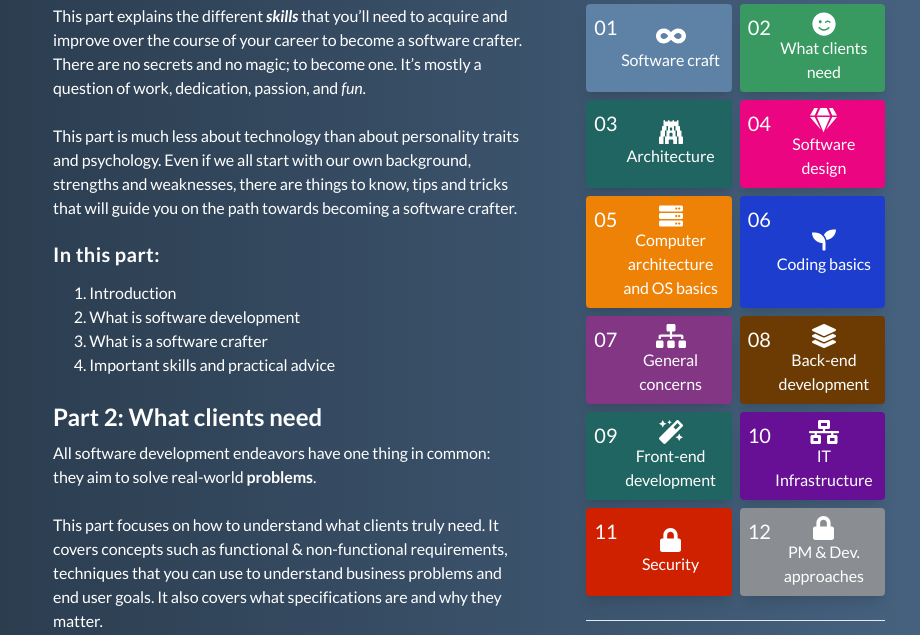
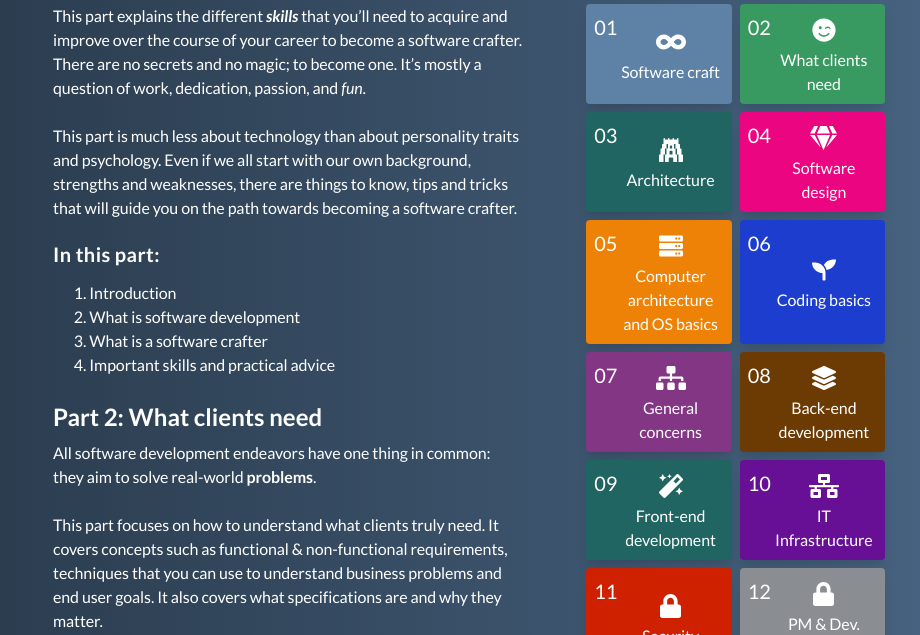
Before and after one commit to dsebastien/dev-concepts-website, a Gatsby site: page /table-of-contents in a window 1280 px wide. Shown: the part 317-952 px from the top of the page, without its empty margins (203-1123 px from the left). Built offline with nearby package versions, Linux system fonts and the light colour scheme; Gatsby itself is replaced by a stand-in of ours; what @tailwindcss/custom-forms would draw is missing.

Commit message:
Worked around FontAwesome icon size issue

```diff
--- a/src/pages/table-of-contents.tsx
+++ b/src/pages/table-of-contents.tsx
@@ -53,7 +53,7 @@ const AboutPage: React.FC<RouteComponentProps> = () => {
                   <div className="h-full rounded bg-devConceptsBlue-400 hover:bg-devConceptsBlue-500 hover:no-underline shadow-lg flex flex-row object-center xg:block py-2 px-2">
                     <div className="text-xl flex xg:block items-center lg:items-start">01</div>
                     <div className="text-center w-full md:flex md:flex-row md:object-center md:items-center lg:flex-col lg:justify-center">
-                      <FontAwesomeIcon className="text-xl sm:text-2xl md:ml-4 lg:ml-0 lg:text-2xl xg:text-3xl xl:text-4xl" icon={faInfinity} />
+                      <span className="text-xl sm:text-2xl md:ml-4 lg:ml-0 lg:text-2xl xg:text-3xl"><FontAwesomeIcon className="" icon={faInfinity} /></span>
                       <div className="md:ml-4 lg:ml-0 xg:px-2 xl:mt-2">Software craft</div>
                     </div>
                   </div>
@@ -63,7 +63,7 @@ const AboutPage: React.FC<RouteComponentProps> = () => {
                   <div className="h-full rounded bg-devConceptsGreen-600 hover:bg-devConceptsGreen-700 hover:no-underline shadow-lg flex flex-row object-center xg:block py-2 px-2">
                     <div className="text-xl flex xg:block items-center lg:items-start">02</div>
                     <div className="text-center w-full md:flex md:flex-row md:object-center md:items-center lg:flex-col lg:justify-center">
-                      <FontAwesomeIcon className="text-xl sm:text-2xl md:ml-4 lg:ml-0 lg:text-2xl xg:text-3xl xl:text-4xl" icon={faSmileWink} />
+                      <span className="text-xl sm:text-2xl md:ml-4 lg:ml-0 lg:text-2xl xg:text-3xl"><FontAwesomeIcon className="" icon={faSmileWink} /></span>
                       <div className="md:ml-4 lg:ml-0 xg:px-2 xl:mt-2">What clients need</div>
                     </div>
                   </div>
@@ -73,7 +73,7 @@ const AboutPage: React.FC<RouteComponentProps> = () => {
                   <div className="h-full rounded bg-devConceptsTeal-700 hover:bg-devConceptsTeal-800 hover:no-underline shadow-lg flex flex-row object-center xg:block py-2 px-2">
                     <div className="text-xl flex xg:block items-center lg:items-start">03</div>
                     <div className="text-center w-full md:flex md:flex-row md:object-center md:items-center lg:flex-col lg:justify-center">
-                      <FontAwesomeIcon className="text-xl sm:text-2xl md:ml-4 lg:ml-0 lg:text-2xl xg:text-3xl xl:text-4xl" icon={faGopuram} />
+                      <span className="text-xl sm:text-2xl md:ml-4 lg:ml-0 lg:text-2xl xg:text-3xl"><FontAwesomeIcon className="" icon={faGopuram} /></span>
                       <div className="md:ml-4 lg:ml-0 xg:px-2 xl:mt-2">Architecture</div>
                     </div>
                   </div>
@@ -83,7 +83,7 @@ const AboutPage: React.FC<RouteComponentProps> = () => {
                   <div className="h-full rounded bg-devConceptsPink-500 hover:bg-devConceptsPink-600 hover:no-underline shadow-lg flex flex-row object-center xg:block py-2 px-2">
                     <div className="text-xl flex xg:block items-center lg:items-start">04</div>
                     <div className="text-center w-full md:flex md:flex-row md:object-center md:items-center lg:flex-col lg:justify-center">
-                      <FontAwesomeIcon className="text-xl sm:text-2xl md:ml-4 lg:ml-0 lg:text-2xl xg:text-3xl xl:text-4xl" icon={faGem} />
+                      <span className="text-xl sm:text-2xl md:ml-4 lg:ml-0 lg:text-2xl xg:text-3xl"><FontAwesomeIcon className="" icon={faGem} /></span>
                       <div className="md:ml-4 lg:ml-0 xg:px-2 xl:mt-2">Software design</div>
                     </div>
                   </div>
@@ -93,7 +93,7 @@ const AboutPage: React.FC<RouteComponentProps> = () => {
                   <div className="h-full rounded bg-devConceptsOrange-500 hover:bg-devConceptsOrange-600 hover:no-underline shadow-lg flex flex-row object-center xg:block py-2 px-2">
                     <div className="text-xl flex xg:block items-center lg:items-start">05</div>
                     <div className="text-center w-full md:flex md:flex-row md:object-center md:items-center lg:flex-col lg:justify-center">
-                      <FontAwesomeIcon className="text-xl sm:text-2xl md:ml-4 lg:ml-0 lg:text-2xl xg:text-3xl xl:text-4xl" icon={faServer} />
+                      <span className="text-xl sm:text-2xl md:ml-4 lg:ml-0 lg:text-2xl xg:text-3xl"><FontAwesomeIcon className="" icon={faServer} /></span>
                       <div className="md:ml-4 lg:ml-0 xg:px-2 xl:mt-2">Computer architecture and OS basics</div>
                     </div>
                   </div>
@@ -103,7 +103,7 @@ const AboutPage: React.FC<RouteComponentProps> = () => {
                   <div className="h-full rounded bg-devConceptsIndigo-700 hover:bg-devConceptsIndigo-800 hover:no-underline shadow-lg flex flex-row object-center xg:block py-2 px-2">
                     <div className="text-xl flex xg:block items-center lg:items-start">06</div>
                     <div className="text-center w-full md:flex md:flex-row md:object-center md:items-center lg:flex-col lg:justify-center">
-                      <FontAwesomeIcon className="text-xl sm:text-2xl md:ml-4 lg:ml-0 lg:text-2xl xg:text-3xl xl:text-4xl" icon={faSeedling} />
+                      <span className="text-xl sm:text-2xl md:ml-4 lg:ml-0 lg:text-2xl xg:text-3xl"><FontAwesomeIcon className="" icon={faSeedling} /></span>
                       <div className="md:ml-4 lg:ml-0 xg:px-2 xl:mt-2">Coding basics</div>
                     </div>
                   </div>
@@ -113,7 +113,7 @@ const AboutPage: React.FC<RouteComponentProps> = () => {
                   <div className="h-full rounded bg-devConceptsCerise-600 hover:bg-devConceptsCerise-700 hover:no-underline shadow-lg flex flex-row object-center xg:block py-2 px-2">
                     <div className="text-xl flex xg:block items-center lg:items-start">07</div>
                     <div className="text-center w-full md:flex md:flex-row md:object-center md:items-center lg:flex-col lg:justify-center">
-                      <FontAwesomeIcon className="text-xl sm:text-2xl md:ml-4 lg:ml-0 lg:text-2xl xg:text-3xl xl:text-4xl" icon={faSitemap} />
+                      <span className="text-xl sm:text-2xl md:ml-4 lg:ml-0 lg:text-2xl xg:text-3xl"><FontAwesomeIcon className="" icon={faSitemap} /></span>
                       <div className="md:ml-4 lg:ml-0 xg:px-2 xl:mt-2">General concerns</div>
                     </div>
                   </div>
@@ -123,7 +123,7 @@ const AboutPage: React.FC<RouteComponentProps> = () => {
                   <div className="h-full rounded bg-devConceptsOrange-800 hover:bg-devConceptsOrange-900 hover:no-underline shadow-lg flex flex-row object-center xg:block py-2 px-2">
                     <div className="text-xl flex xg:block items-center lg:items-start">08</div>
                     <div className="text-center w-full md:flex md:flex-row md:object-center md:items-center lg:flex-col lg:justify-center">
-                      <FontAwesomeIcon className="text-xl sm:text-2xl md:ml-4 lg:ml-0 lg:text-2xl xg:text-3xl xl:text-4xl" icon={faLayerGroup} />
+                      <span className="text-xl sm:text-2xl md:ml-4 lg:ml-0 lg:text-2xl xg:text-3xl"><FontAwesomeIcon className="" icon={faLayerGroup} /></span>
                       <div className="md:ml-4 lg:ml-0 xg:px-2 xl:mt-2">Back-end development</div>
                     </div>
                   </div>
@@ -133,7 +133,7 @@ const AboutPage: React.FC<RouteComponentProps> = () => {
                   <div className="h-full rounded bg-devConceptsTeal-700 hover:bg-devConceptsTeal-800 hover:no-underline shadow-lg flex flex-row object-center xg:block py-2 px-2">
                     <div className="text-xl flex xg:block items-center lg:items-start">09</div>
                     <div className="text-center w-full md:flex md:flex-row md:object-center md:items-center lg:flex-col lg:justify-center">
-                      <FontAwesomeIcon className="text-xl sm:text-2xl md:ml-4 lg:ml-0 lg:text-2xl xg:text-3xl xl:text-4xl" icon={faMagic} /> {/*faPalette*/}
+                      <span className="text-xl sm:text-2xl md:ml-4 lg:ml-0 lg:text-2xl xg:text-3xl"><FontAwesomeIcon className="" icon={faMagic} /></span>
                       <div className="md:ml-4 lg:ml-0 xg:px-2 xl:mt-2">Front-end development</div>
                     </div>
                   </div>
@@ -143,7 +143,7 @@ const AboutPage: React.FC<RouteComponentProps> = () => {
                   <div className="h-full rounded bg-devConceptsPurple-600 hover:bg-devConceptsPurple-700 hover:no-underline shadow-lg flex flex-row object-center xg:block py-2 px-2">
                     <div className="text-xl flex xg:block items-center lg:items-start">10</div>
                     <div className="text-center w-full md:flex md:flex-row md:object-center md:items-center lg:flex-col lg:justify-center">
-                      <FontAwesomeIcon className="text-xl sm:text-2xl md:ml-4 lg:ml-0 lg:text-2xl xg:text-3xl xl:text-4xl" icon={faNetworkWired} />
+                      <span className="text-xl sm:text-2xl md:ml-4 lg:ml-0 lg:text-2xl xg:text-3xl"><FontAwesomeIcon className="" icon={faNetworkWired} /></span>
                       <div className="md:ml-4 lg:ml-0 xg:px-2 xl:mt-2">IT Infrastructure</div>
                     </div>
                   </div>
@@ -153,7 +153,7 @@ const AboutPage: React.FC<RouteComponentProps> = () => {
                   <div className="h-full rounded bg-devConceptsAmber-500 hover:bg-devConceptsAmber-600 hover:no-underline shadow-lg flex flex-row object-center xg:block py-2 px-2">
                     <div className="text-xl flex xg:block items-center lg:items-start">11</div>
                     <div className="text-center w-full md:flex md:flex-row md:object-center md:items-center lg:flex-col lg:justify-center">
-                      <FontAwesomeIcon className="text-xl sm:text-2xl md:ml-4 lg:ml-0 lg:text-2xl xg:text-3xl xl:text-4xl" icon={faLock} />
+                      <span className="text-xl sm:text-2xl md:ml-4 lg:ml-0 lg:text-2xl xg:text-3xl"><FontAwesomeIcon className="" icon={faLock} /></span>
                       <div className="md:ml-4 lg:ml-0 xg:px-2 xl:mt-2">Security</div>
                     </div>
                   </div>
@@ -163,7 +163,7 @@ const AboutPage: React.FC<RouteComponentProps> = () => {
                   <div className="h-full rounded bg-devConceptsGray-700 hover:bg-devConceptsGray-800 hover:no-underline shadow-lg flex flex-row object-center xg:block py-2 px-2">
                     <div className="text-xl flex xg:block items-center lg:items-start">12</div>
                     <div className="text-center w-full md:flex md:flex-row md:object-center md:items-center lg:flex-col lg:justify-center">
-                      <FontAwesomeIcon className="text-xl sm:text-2xl md:ml-4 lg:ml-0 lg:text-2xl xg:text-3xl xl:text-4xl" icon={faLock} />
+                      <span className="text-xl sm:text-2xl md:ml-4 lg:ml-0 lg:text-2xl xg:text-3xl"><FontAwesomeIcon className="" icon={faLock} /></span>
                       <div className="md:ml-4 lg:ml-0 xg:px-2 xl:mt-2">PM & Dev. approaches</div>
                     </div>
                   </div>
```
